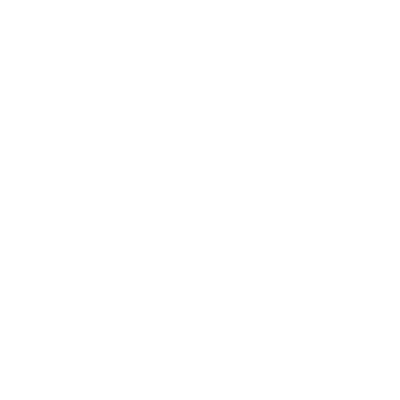
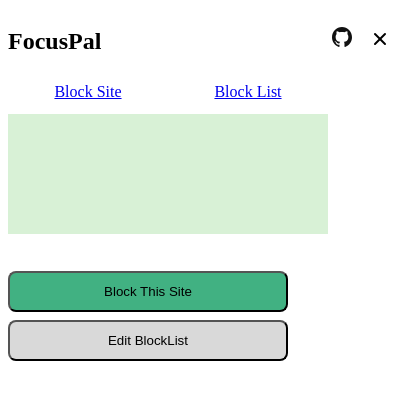
Before and after one commit to ossd-s24/FocusPal, a browser extension: page popup/index.html in a window 400 px wide. Drawn offline with Linux system fonts and the light colour scheme.

Commit message:
preliminary edits to the blocksite page

```diff
--- a/popup/index.html
+++ b/popup/index.html
@@ -3,9 +3,48 @@
 <head>
     <meta charset="UTF-8">
     <meta name="viewport" content="width=device-width, initial-scale=1.0">
-    <title>Document</title>
+    <link rel="stylesheet" href="styles.css">
+    <script src="script.js"></script>
+    <title>FocusPal</title>
 </head>
 <body>
+    <div class="main-header">
+        <h2 class="name">FocusPal</h2>
+        <u1 class="header-icons">
+            <li>
+                <a href="https://github.com/ossd-s24/FocusPal"><img src="/assets/github.svg" alt="picture of github logo"></a>
+            </li>
+            <li>
+                <img src="/assets/close.svg" alt="closing icon">
+            </li>
+        </u1>
+    </div>
+
+
+    <div class="tab-nav">
+        <a href="index.html">Block Site</a>
+        <a href="blockList.html">Block List</a>
+
+    </div>
+
+    <div class="green-backround"></div>
+
+    <div class="icon-div">
+        <img id="iconUrl" src="" alt="">
+        <h3 id="websiteName"></h3>
+    </div>
+
+
+
+    <div class="button-section">
+        <div>
+            <button class="block-button"> Block This Site </button>
+        </div>
+       <div>
+        <button class="edit-button"> Edit BlockList </button>
+       </div>
+
+    </div>
 
 </body>
 </html>
--- a/popup/script.js
+++ b/popup/script.js
@@ -0,0 +1,24 @@
+let blockedURL = [];
+
+browser.tabs.query({ active: true, currentWindow: true }).then(tabs => {
+    const currentTab = tabs[0];
+
+    const websiteName = currentTab.title;
+    const websiteURL = currentTab.url;
+    const websiteFavicon = currentTab.favIconUrl;
+
+
+    document.getElementById('websiteName').textContent = websiteName;
+    document.getElementById('iconUrl').src = websiteFavicon;
+    document.getElementById('iconUrl').style.width = '64px';
+    document.getElementById('iconUrl').style.height = '64px';
+
+    console.log("hello world");
+
+    document.querySelector('.block-button').addEventListener('click', function() {
+        // Add the current website URL to the blockedUrls array
+        blockedURL.push(websiteURL);
+        console.log('Blocked URLs:', blockedURL);
+    });
+
+});
--- a/popup/styles.css
+++ b/popup/styles.css
@@ -13,3 +13,72 @@
     --tab-shadow:  0px 4px 8px rgba(0, 0, 0, 0.04);
     --icon-shadow:  0px 4px 16px rgba(0, 0, 0, 0.04), 0px 4px 8px rgba(0, 0, 0, 0.04);
 }
+
+.body{
+    width: 320px;
+    height: 480px;
+
+}
+
+.main-header{
+    background-color: var(--white);
+    display: flex;
+    justify-content: space-between;
+    align-items: center;
+    gap: 1rem;
+
+}
+
+
+.header-icons {
+    list-style: none;
+    display: flex;
+    gap: 1rem;
+}
+
+.tab-nav {
+    display: flex;
+    flex-direction: row;
+    justify-content: space-around;
+    align-items: flex-start;
+    width: 320px;
+    height: 31px;
+    padding: 8px 0px 0px;
+}
+
+.green-backround{
+    background-color: var(--secondary);
+    width: 320px;
+    height: 120px;
+}
+
+.icon-div{
+    text-align: center;
+
+}
+
+.button-section{
+    display: flex;
+    flex-direction: column;
+    justify-content: center;
+    padding: 0px;
+    gap: 8px;
+}
+
+.block-button{
+    background-color: var(--primary);
+    width: 280px;
+    height: 41px;
+    padding: 12px, 24px, 12px, 24px;
+    border-radius: 8px;
+    gap: 8px;
+
+}
+.edit-button{
+    background-color: var(--gray);
+    width: 280px;
+    height: 41px;
+    padding: 12px, 24px, 12px, 24px;
+    border-radius: 8px;
+    gap: 8px;
+}
```
Also changed, not shown: manifest.json.
